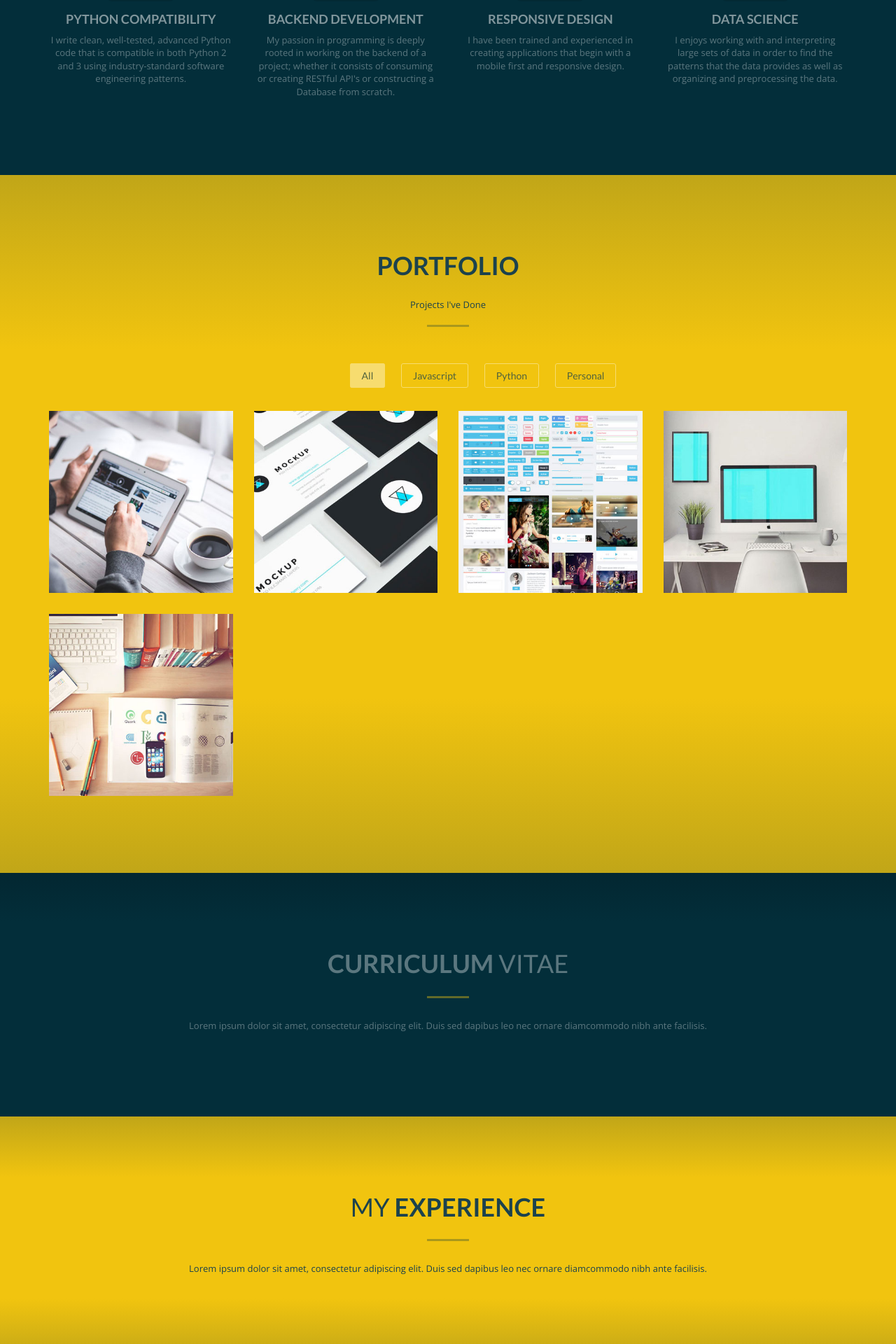
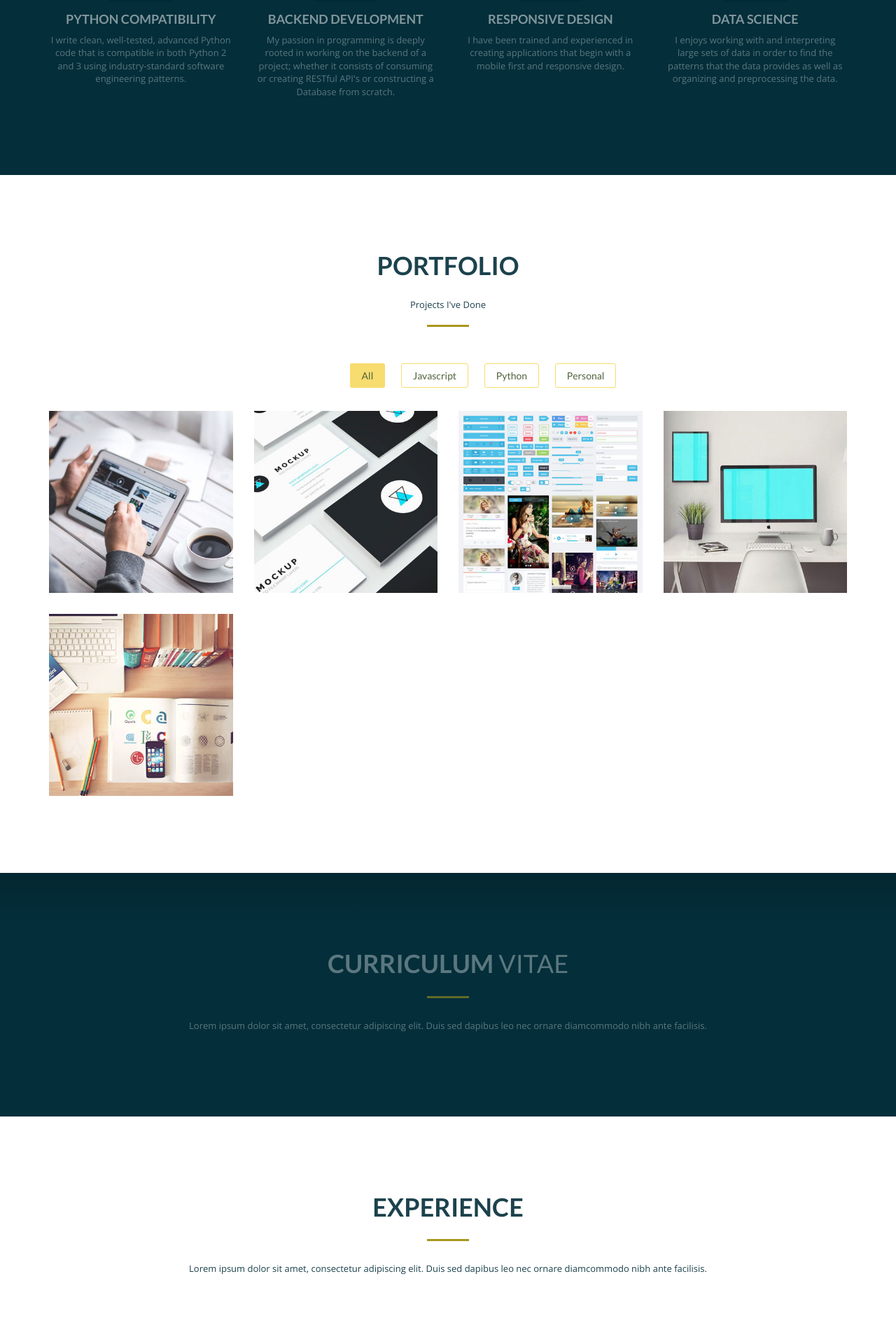
Before and after one commit to muniri92/portfolio-remastered, a Django app: page / in a window 1280 px wide. Shown: the part 1065-2985 px from the top of the page at 70% size. Run offline with Django 3.2, Linux system fonts and the light colour scheme; some libraries are stand-ins or nearby versions.

Commit message:
made the color changes that worked this time, now to populate static data

```diff
--- a/portfolio/portfolio_app/static/css/style.css
+++ b/portfolio/portfolio_app/static/css/style.css
@@ -219,16 +219,16 @@ filter: progid:DXImageTransform.Microsoft.gradient( startColorstr='#032731', end
 #works-section {
 	padding: 80px 0;
 	/* Permalink - use to edit and share this gradient: http://colorzilla.com/gradient-editor/#c1a618+0,f1c40f+25,f1c40f+75,c1a618+100 */
-	background: rgb(193,166,24); /* Old browsers */
-	background: -moz-linear-gradient(top, rgba(193,166,24,1) 0%, rgba(241,196,15,1) 25%, rgba(241,196,15,1) 75%, rgba(193,166,24,1) 100%); /* FF3.6-15 */
-	background: -webkit-linear-gradient(top, rgba(193,166,24,1) 0%, rgba(241,196,15,1) 25%, rgba(241,196,15,1) 75%, rgba(193,166,24,1) 100%); /* Chrome10-25,Safari5.1-6 */
-	background: linear-gradient(to bottom, rgba(193,166,24,1) 0%, rgba(241,196,15,1) 25%, rgba(241,196,15,1) 75%, rgba(193,166,24,1) 100%); /* W3C, IE10+, FF16+, Chrome26+, Opera12+, Safari7+ */
-filter: progid:DXImageTransform.Microsoft.gradient( startColorstr='#c1a618', endColorstr='#c1a618', GradientType=0 ); /* IE6-9 */
+	/*background: rgb(193,166,24); /* Old browsers */*/
+	/*background: -moz-linear-gradient(top, rgba(193,166,24,1) 0%, rgba(241,196,15,1) 25%, rgba(241,196,15,1) 75%, rgba(193,166,24,1) 100%); /* FF3.6-15 */*/
+	/*background: -webkit-linear-gradient(top, rgba(193,166,24,1) 0%, rgba(241,196,15,1) 25%, rgba(241,196,15,1) 75%, rgba(193,166,24,1) 100%); /* Chrome10-25,Safari5.1-6 */*/
+	/*background: linear-gradient(to bottom, rgba(193,166,24,1) 0%, rgba(241,196,15,1) 25%, rgba(241,196,15,1) 75%, rgba(193,166,24,1) 100%); /* W3C, IE10+, FF16+, Chrome26+, Opera12+, Safari7+ */*/
+/*filter: progid:DXImageTransform.Microsoft.gradient( startColorstr='#c1a618', endColorstr='#c1a618', GradientType=0 ); /* IE6-9 */*/
 }
 #works-section i.fa {
 	font-size: 30px;
 	padding: 5px;
-	color: #f1c40f;
+	color: s#f1c40f;
 }
 .categories {
 	padding-bottom: 30px;
@@ -435,11 +435,11 @@ filter: progid:DXImageTransform.Microsoft.gradient( startColorstr='#032731', end
 #team-section {
 	padding: 80px 0;
 	/* Permalink - use to edit and share this gradient: http://colorzilla.com/gradient-editor/#c1a618+0,f1c40f+25,f1c40f+75,c1a618+100 */
-	background: rgb(193,166,24); /* Old browsers */
-	background: -moz-linear-gradient(top, rgba(193,166,24,1) 0%, rgba(241,196,15,1) 25%, rgba(241,196,15,1) 75%, rgba(193,166,24,1) 100%); /* FF3.6-15 */
-	background: -webkit-linear-gradient(top, rgba(193,166,24,1) 0%, rgba(241,196,15,1) 25%, rgba(241,196,15,1) 75%, rgba(193,166,24,1) 100%); /* Chrome10-25,Safari5.1-6 */
-	background: linear-gradient(to bottom, rgba(193,166,24,1) 0%, rgba(241,196,15,1) 25%, rgba(241,196,15,1) 75%, rgba(193,166,24,1) 100%); /* W3C, IE10+, FF16+, Chrome26+, Opera12+, Safari7+ */
-filter: progid:DXImageTransform.Microsoft.gradient( startColorstr='#c1a618', endColorstr='#c1a618', GradientType=0 ); /* IE6-9 */
+	/*background: rgb(193,166,24); /* Old browsers */*/
+	/*background: -moz-linear-gradient(top, rgba(193,166,24,1) 0%, rgba(241,196,15,1) 25%, rgba(241,196,15,1) 75%, rgba(193,166,24,1) 100%); /* FF3.6-15 */*/
+	/*background: -webkit-linear-gradient(top, rgba(193,166,24,1) 0%, rgba(241,196,15,1) 25%, rgba(241,196,15,1) 75%, rgba(193,166,24,1) 100%); /* Chrome10-25,Safari5.1-6 */*/
+	/*background: linear-gradient(to bottom, rgba(193,166,24,1) 0%, rgba(241,196,15,1) 25%, rgba(241,196,15,1) 75%, rgba(193,166,24,1) 100%); /* W3C, IE10+, FF16+, Chrome26+, Opera12+, Safari7+ */*/
+/*filter: progid:DXImageTransform.Microsoft.gradient( startColorstr='#c1a618', endColorstr='#c1a618', GradientType=0 ); /* IE6-9 */*/
 }
 #team-section hr {
 	background: #a9971c;
--- a/portfolio/portfolio_app/templates/portfolio_app/index.html
+++ b/portfolio/portfolio_app/templates/portfolio_app/index.html
@@ -280,7 +280,7 @@
     <div id="team-section" class="text-center">
       <div class="container">
         <div class="section-title wow fadeInDown">
-          <h2>MY <strong>EXPERIENCE</strong></h2>
+          <h2><strong>EXPERIENCE</strong></h2>
           <hr>
           <div class="clearfix"></div>
           <p>Lorem ipsum dolor sit amet, consectetur adipiscing elit. Duis sed dapibus leo nec ornare diamcommodo nibh ante facilisis.</p>
@@ -345,7 +345,7 @@
     <div id="testimonials-section" class="text-center">
       <div class="container">
         <div class="section-title wow fadeInDown">
-          <h2>MY <strong>BLOG</strong> POSTS </h2>
+          <h2><strong>BLOG</strong> POSTS </h2>
           <hr>
         </div>
         <div class="row">
@@ -373,7 +373,7 @@
     <div id="contact-section" class="text-center">
       <div class="container">
         <div class="section-title wow fadeInDown">
-          <h2><strong>HIRE</strong> ME</h2>
+          <h2><strong>HIRE</strong> ME!</h2>
           <hr>
           <p>Lorem ipsum dolor sit amet, consectetur adipiscing elit. Duis sed dapibus leo nec ornare diamcommodo nibh ante facilisis.</p>
         </div>
```
